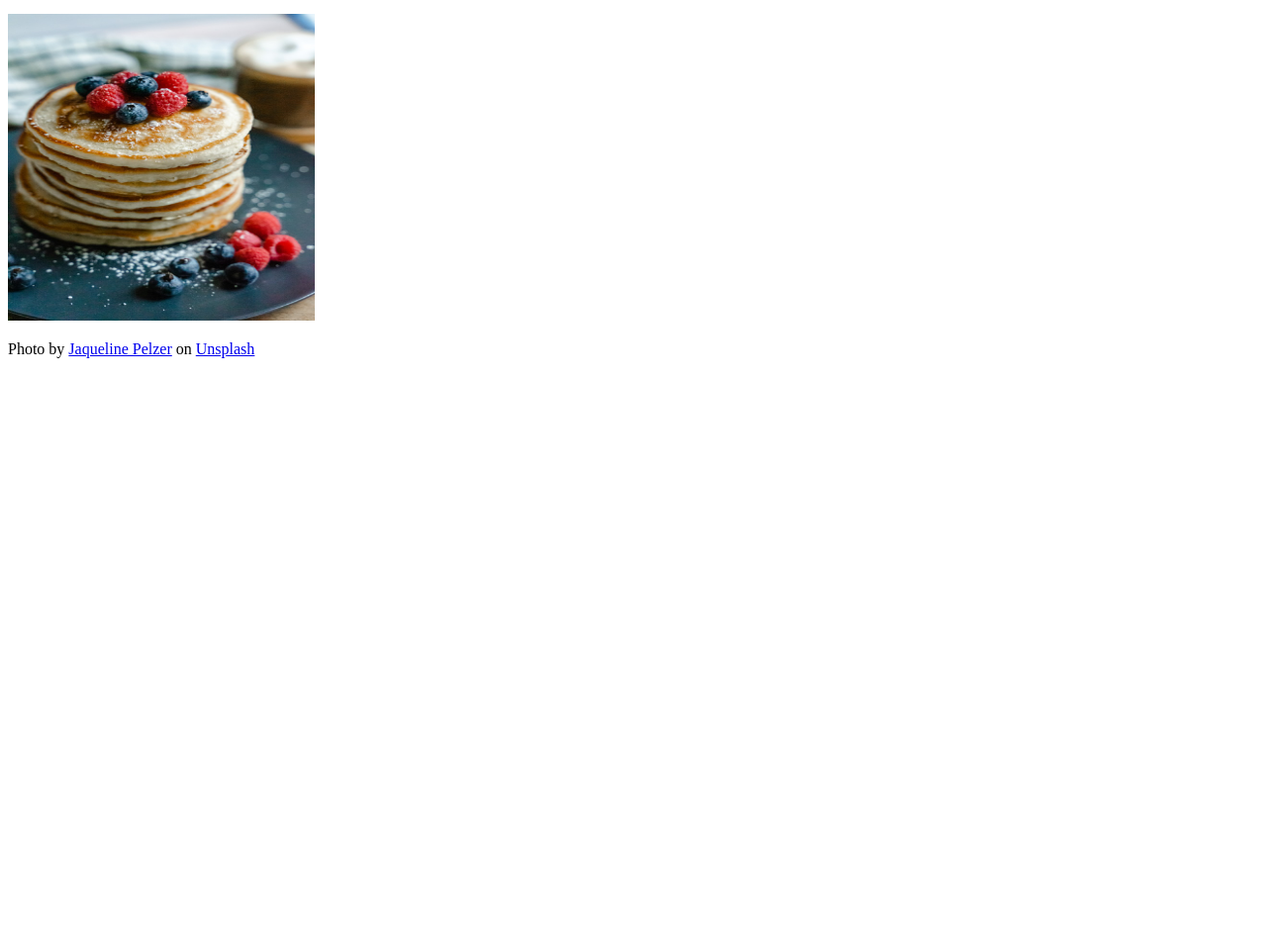
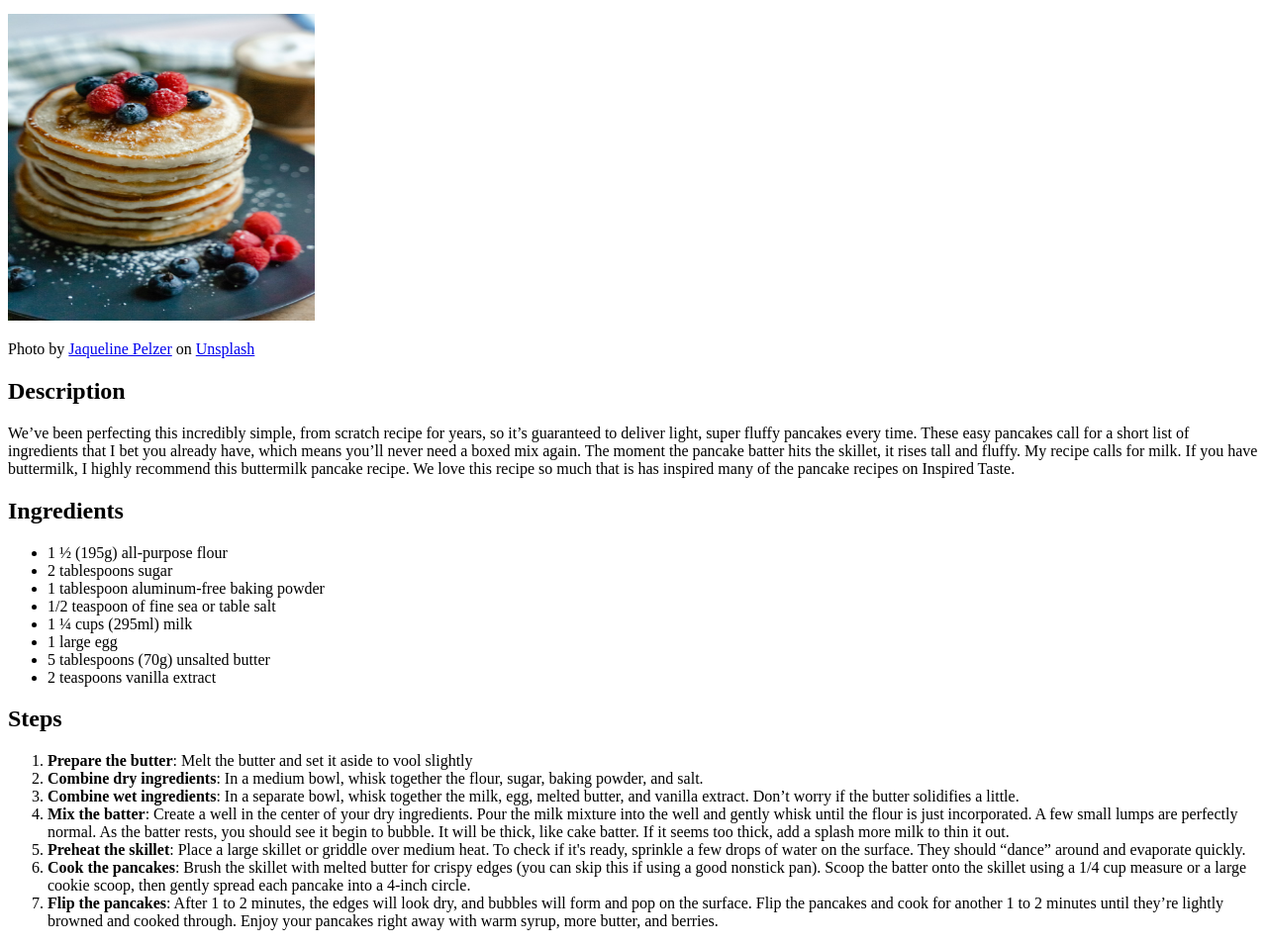
Before and after one commit to KRamahobs/odin-recipes, a plain HTML site: page recipes/pancake.html in a window 1280 px wide. Shown: the part 100-1056 px from the top of the page at 99% size. Before the commit the page ends 800 px from the top, so only its background shows below. Drawn offline with Linux system fonts and the light colour scheme.

Commit message:
Added recipe description, ingredients, steps

```diff
--- a/recipes/pancake.html
+++ b/recipes/pancake.html
@@ -1,16 +1,101 @@
 <!DOCTYPE html>
 <html lang="en">
-<head>
-    <meta charset="UTF-8">
-    <meta name="viewport" content="width=device-width, initial-scale=1.0">
+  <head>
+    <meta charset="UTF-8" />
+    <meta name="viewport" content="width=device-width, initial-scale=1.0" />
     <title>Fluffy Pancake Recipe</title>
-</head>
-<body>
+  </head>
+  <body>
     <h1>Fluffy Pancake Recipe</h1>
     <p><a href="../index.html">Home</a></p>
 
+    <img
+      src="../images/pancake.jpg"
+      alt="Photo of pancakes"
+      height="310"
+      width="310"
+    />
+    <p>
+      Photo by
+      <a
+        href="https://unsplash.com/@jaqui123456?utm_source=unsplash&utm_medium=referral&utm_content=creditCopyText"
+        target="_blank"
+        rel="noreferrer"
+        >Jaqueline Pelzer</a
+      >
+      on
+      <a
+        href="https://unsplash.com/photos/pancakes-with-berries-on-white-ceramic-plate-MytHEJlzdcM?utm_source=unsplash&utm_medium=referral&utm_content=creditCopyText"
+        target="_blank"
+        rel="noreferrer"
+        >Unsplash</a
+      >
+    </p>
 
-    <img src="../images/pancake.jpg" alt="Photo of pancakes" height="310" width="310">
-    <p>Photo by <a href="https://unsplash.com/@jaqui123456?utm_source=unsplash&utm_medium=referral&utm_content=creditCopyText" target="_blank" rel="noreferrer">Jaqueline Pelzer</a> on <a href="https://unsplash.com/photos/pancakes-with-berries-on-white-ceramic-plate-MytHEJlzdcM?utm_source=unsplash&utm_medium=referral&utm_content=creditCopyText" target="_blank" rel="noreferrer">Unsplash</a></p>
-</body>
+    <h2>Description</h2>
+    <p>
+      We’ve been perfecting this incredibly simple, from scratch recipe for
+      years, so it’s guaranteed to deliver light, super fluffy pancakes every
+      time. These easy pancakes call for a short list of ingredients that I bet
+      you already have, which means you’ll never need a boxed mix again. The
+      moment the pancake batter hits the skillet, it rises tall and fluffy. My
+      recipe calls for milk. If you have buttermilk, I highly recommend this
+      buttermilk pancake recipe. We love this recipe so much that is has
+      inspired many of the pancake recipes on Inspired Taste.
+    </p>
+
+    <h2>Ingredients</h2>
+    <ul>
+      <li>1 ½ (195g) all-purpose flour</li>
+      <li>2 tablespoons sugar</li>
+      <li>1 tablespoon aluminum-free baking powder</li>
+      <li>1/2 teaspoon of fine sea or table salt</li>
+      <li>1 ¼ cups (295ml) milk</li>
+      <li>1 large egg</li>
+      <li>5 tablespoons (70g) unsalted butter</li>
+      <li>2 teaspoons vanilla extract</li>
+    </ul>
+    <h2>Steps</h2>
+    <ol>
+      <li>
+        <strong>Prepare the butter</strong>: Melt the butter and set it aside to
+        vool slightly
+      </li>
+      <li>
+        <strong>Combine dry ingredients</strong>: In a medium bowl, whisk
+        together the flour, sugar, baking powder, and salt.
+      </li>
+      <li>
+        <strong>Combine wet ingredients</strong>: In a separate bowl, whisk
+        together the milk, egg, melted butter, and vanilla extract. Don’t worry
+        if the butter solidifies a little.
+      </li>
+      <li>
+        <strong>Mix the batter</strong>: Create a well in the center of your dry
+        ingredients. Pour the milk mixture into the well and gently whisk until
+        the flour is just incorporated. A few small lumps are perfectly normal.
+        As the batter rests, you should see it begin to bubble. It will be
+        thick, like cake batter. If it seems too thick, add a splash more milk
+        to thin it out.
+      </li>
+      <li>
+        <strong>Preheat the skillet</strong>: Place a large skillet or griddle
+        over medium heat. To check if it's ready, sprinkle a few drops of water
+        on the surface. They should “dance” around and evaporate quickly.
+      </li>
+      <li>
+        <strong>Cook the pancakes</strong>: Brush the skillet with melted butter
+        for crispy edges (you can skip this if using a good nonstick pan). Scoop
+        the batter onto the skillet using a 1/4 cup measure or a large cookie
+        scoop, then gently spread each pancake into a 4-inch circle.
+      </li>
+      <li>
+        <strong>Flip the pancakes</strong>: After 1 to 2 minutes, the edges will
+        look dry, and bubbles will form and pop on the surface. Flip the
+        pancakes and cook for another 1 to 2 minutes until they’re lightly
+        browned and cooked through. Enjoy your pancakes right away with warm
+        syrup, more butter, and berries.
+      </li>
+    </ol>
+  </body>
 </html>
```
